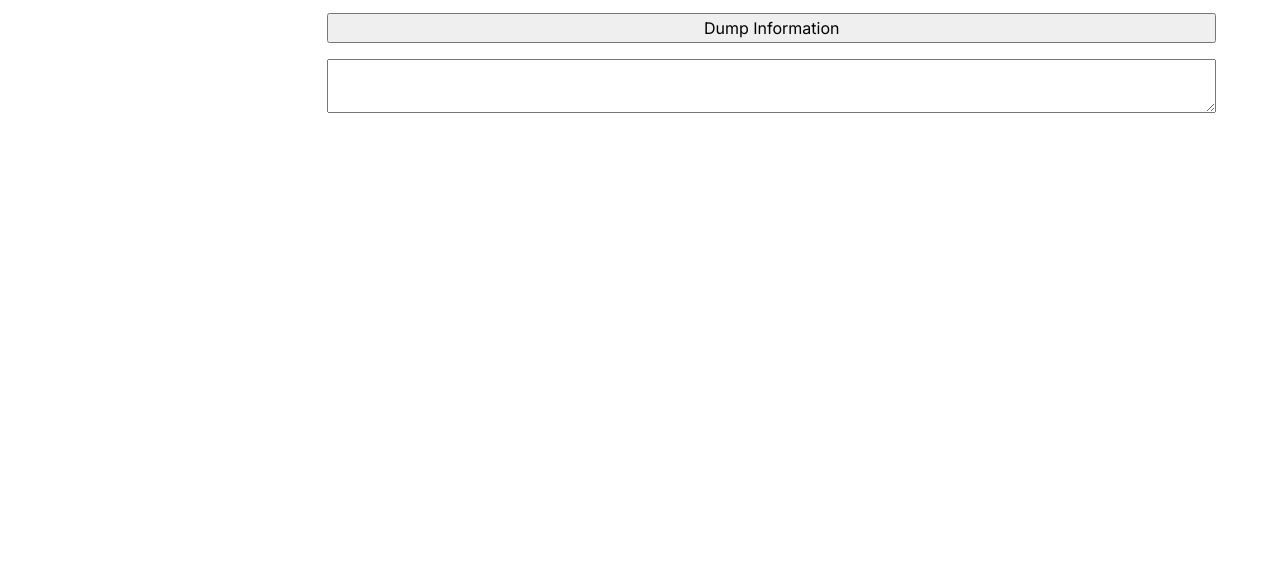
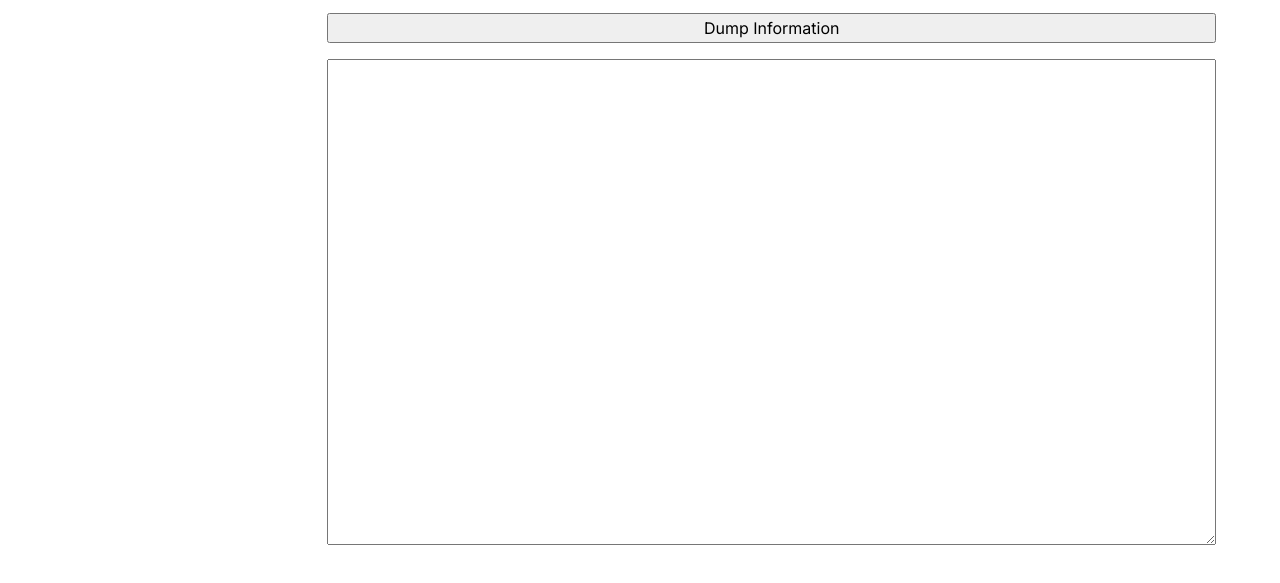
Before and after one commit to TA-MoQ/datagram-test, a website built with Vite: page frontend/index.html in a window 1280 px wide. Shown: the part 145-728 px from the top of the page. Built offline with nearby package versions, Linux system fonts and the light colour scheme.

Commit message:
fix: textarea lock resize

```diff
--- a/frontend/index.html
+++ b/frontend/index.html
@@ -14,7 +14,7 @@
       <div id="controls">
         <button id="start">Start</button>
         <button id="dump">Dump Information</button>
-        <textarea id="log" readonly></textarea>
+        <textarea id="log" readonly rows="20"></textarea>
       </div>
     </div>
     <script type="module" src="/src/main.ts"></script>
--- a/frontend/src/style.css
+++ b/frontend/src/style.css
@@ -91,6 +91,7 @@ body {
 
 textarea {
   width: 100%;
+  resize: vertical;
 }
 
 .boxes {
```
